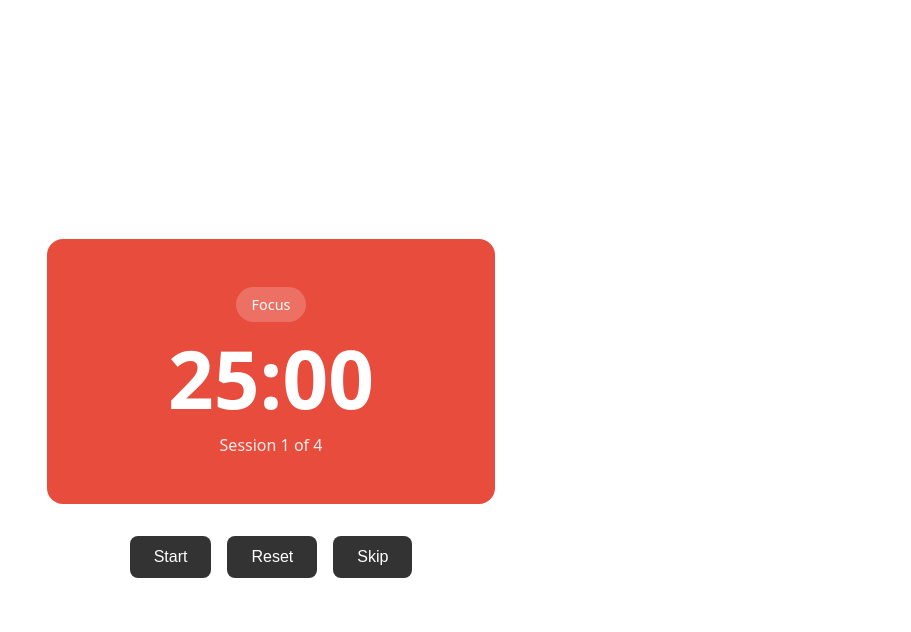
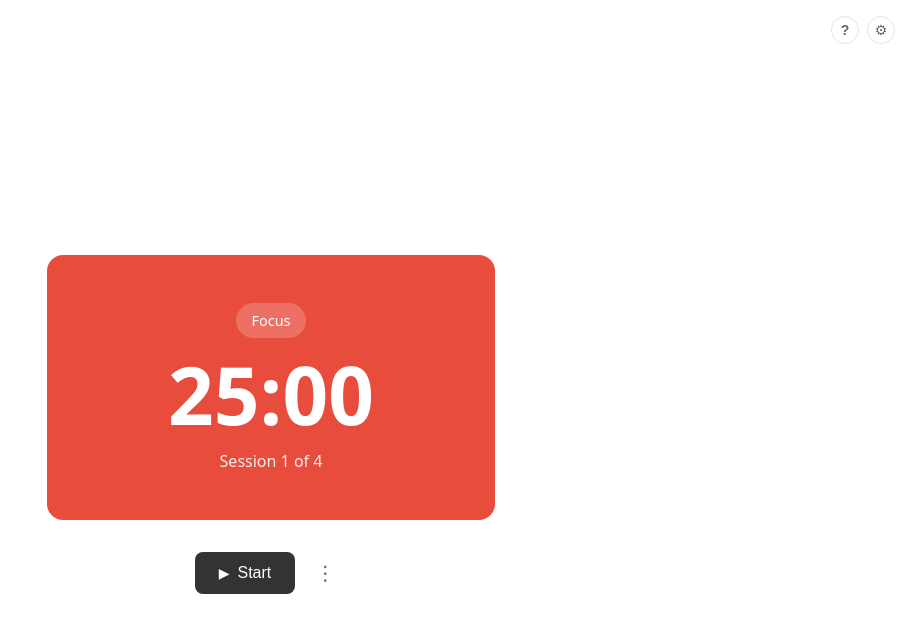
Before and after one commit to CodeDiversity/pomodoro, a React (Vite) app: page / in a window 1280 px wide. Shown: the top 632 px of the page, without its empty margins (369-1280 px from the left). Built offline with nearby package versions, Linux system fonts and the light colour scheme.

Commit message:
feat(01-foundation-03): wire up main App component
- Import TimerControls, HelpPanel, Settings components
- Import and use useKeyboardShortcuts hook
- Connect autoStart setting to Settings component
- Layout: Help and Settings in top right, TimerControls below timer

```diff
--- a/src/App.tsx
+++ b/src/App.tsx
@@ -1,5 +1,9 @@
 import TimerDisplay from './components/TimerDisplay'
+import TimerControls from './components/TimerControls'
+import HelpPanel from './components/HelpPanel'
+import Settings from './components/Settings'
 import { useTimer } from './hooks/useTimer'
+import { useKeyboardShortcuts } from './hooks/useKeyboardShortcuts'
 
 function App() {
   const {
@@ -9,7 +13,25 @@ function App() {
     resume,
     reset,
     skip,
+    autoStart,
+    setAutoStart,
   } = useTimer()
+
+  // Set up keyboard shortcuts
+  const handleToggle = () => {
+    if (state.isRunning) {
+      pause()
+    } else if (state.startTime !== null) {
+      resume()
+    } else {
+      start()
+    }
+  }
+
+  useKeyboardShortcuts({
+    onToggle: handleToggle,
+    enabled: true,
+  })
 
   return (
     <div style={{
@@ -19,7 +41,23 @@ function App() {
       alignItems: 'center',
       justifyContent: 'center',
       fontFamily: 'system-ui, -apple-system, sans-serif',
+      padding: '1rem',
     }}>
+      {/* Top right: Help and Settings */}
+      <div style={{
+        position: 'absolute',
+        top: '1rem',
+        right: '1rem',
+        display: 'flex',
+        gap: '0.5rem',
+      }}>
+        <HelpPanel />
+        <Settings
+          autoStart={autoStart}
+          onAutoStartChange={setAutoStart}
+        />
+      </div>
+
       <TimerDisplay
         timeRemaining={state.timeRemaining}
         mode={state.mode}
@@ -27,29 +65,19 @@ function App() {
         isRunning={state.isRunning}
       />
 
-      <div style={{ marginTop: '2rem', display: 'flex', gap: '1rem' }}>
-        {!state.isRunning ? (
-          <button onClick={state.startTime ? resume : start} style={buttonStyle}>
-            {state.startTime ? 'Resume' : 'Start'}
-          </button>
-        ) : (
-          <button onClick={pause} style={buttonStyle}>Pause</button>
-        )}
-        <button onClick={reset} style={buttonStyle}>Reset</button>
-        <button onClick={skip} style={buttonStyle}>Skip</button>
+      <div style={{ marginTop: '2rem' }}>
+        <TimerControls
+          isRunning={state.isRunning}
+          startTime={state.startTime}
+          onStart={start}
+          onPause={pause}
+          onResume={resume}
+          onReset={reset}
+          onSkip={skip}
+        />
       </div>
     </div>
   )
 }
 
-const buttonStyle = {
-  padding: '0.75rem 1.5rem',
-  fontSize: '1rem',
-  cursor: 'pointer',
-  border: 'none',
-  borderRadius: '8px',
-  backgroundColor: '#333',
-  color: 'white',
-}
-
 export default App
```
